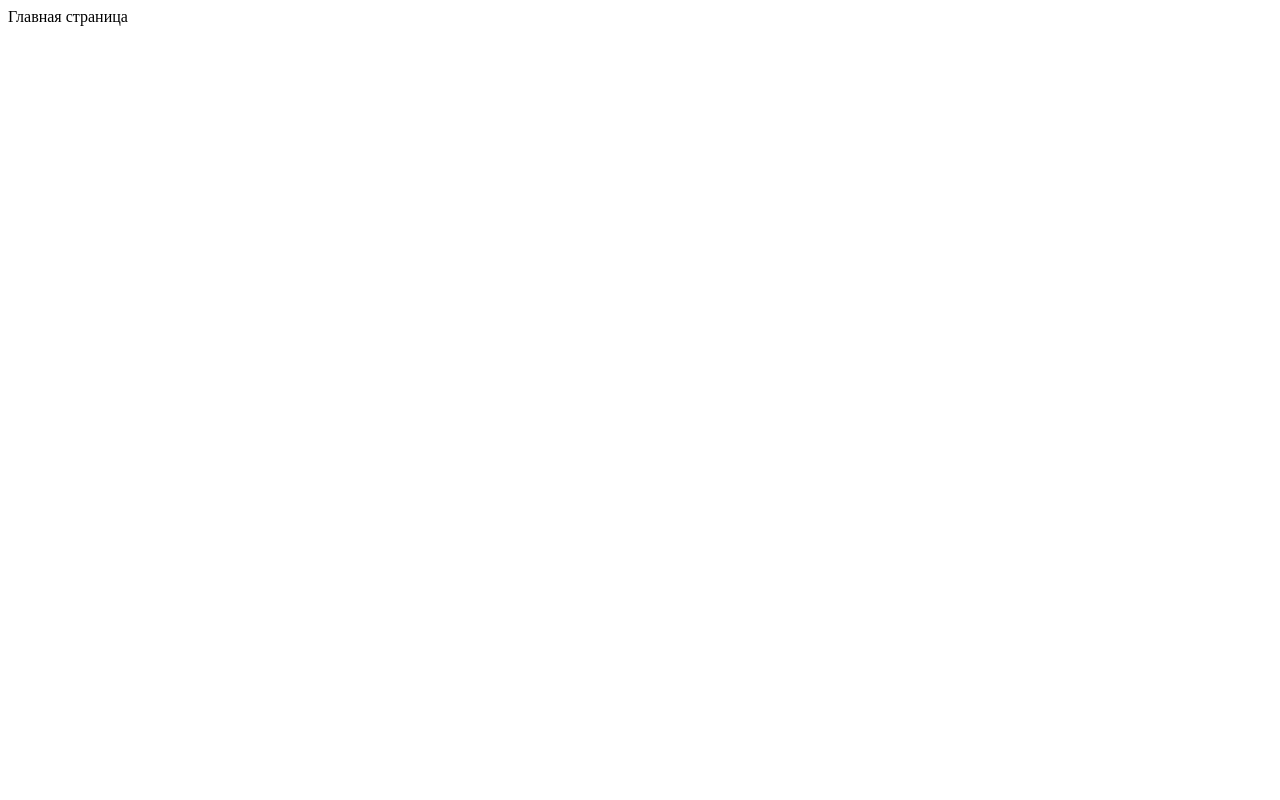
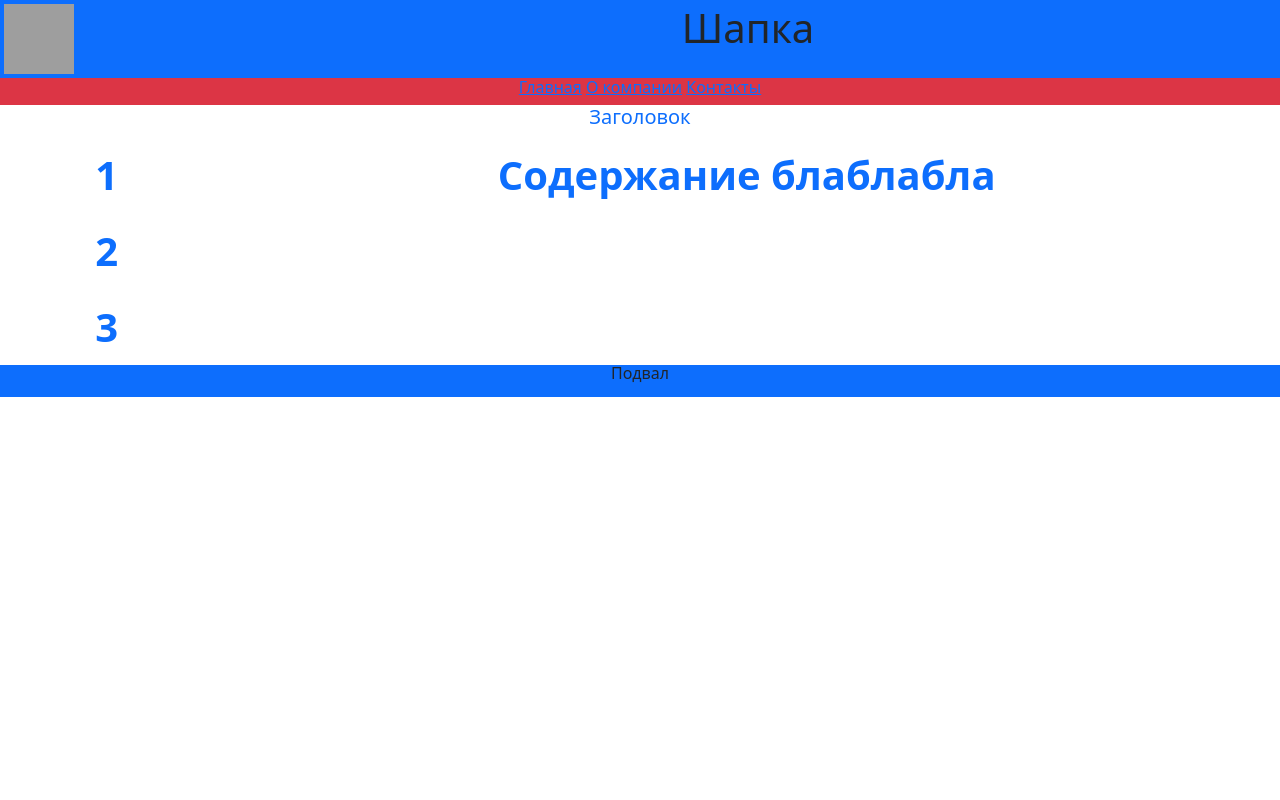
Before and after one commit to mmuopm/pianzin-mdk0502-books, a Django app: page / in a window 1280 px wide. Before the commit the page is almost empty. Run offline with Django 5.2, Linux system fonts and the light colour scheme; some libraries are stand-ins or nearby versions; grey boxes are pictures that could not be loaded.

Commit message:
второе

```diff
--- a/WebBooks/catalog/templates/catalog/base.html
+++ b/WebBooks/catalog/templates/catalog/base.html
@@ -29,6 +29,11 @@
    </div>
    <div class="container-fluid">
        <div class="row text-center text-primary fs-1 fw-bold">
+           <div>
+               {% block header %}
+               {% endblock header %}
+           </div>
+       </div>       <div class="row text-center text-primary fs-1 fw-bold">
            <div class="col-2">
                {% block sidebar %}
                <nav class="nav flex-column">
@@ -46,5 +51,12 @@
            </div>
        </div>
    </div>
+   <div class="container-fluid">
+       <div class="row bg-primary text-center text-while lh-1">
+           {% block footer %}
+                <p>Подвал</p>
+           {% endblock footer %}
+       </div>
+   </div>
 </body>
 </html>
--- /dev/null
+++ b/WebBooks/catalog/templates/catalog/index.html
@@ -0,0 +1,14 @@
+{% extends "catalog/base.html" %}
+
+{% block header %}
+    <h5>{{ text_head }}</h5>
+{% endblock header %}
+{% block content %}
+    <div class="container-fluid my-2">
+        <div class="row">
+            <div class="col text-center ">
+                <div>{{text_body}}</div>
+            </div>
+        </div>
+    </div>
+{% endblock content %}
--- a/WebBooks/catalog/views.py
+++ b/WebBooks/catalog/views.py
@@ -2,4 +2,8 @@ from django.http import HttpResponse
 from django.shortcuts import render
 
 def index(request):
-    return HttpResponse('Главная страница')
+    text_head = 'Заголовок'
+    text_body = 'Содержание блаблабла'
+    context = {'text_head': text_head, 'text_body': text_body}
+
+    return render(request, 'catalog/index.html', context)
```
